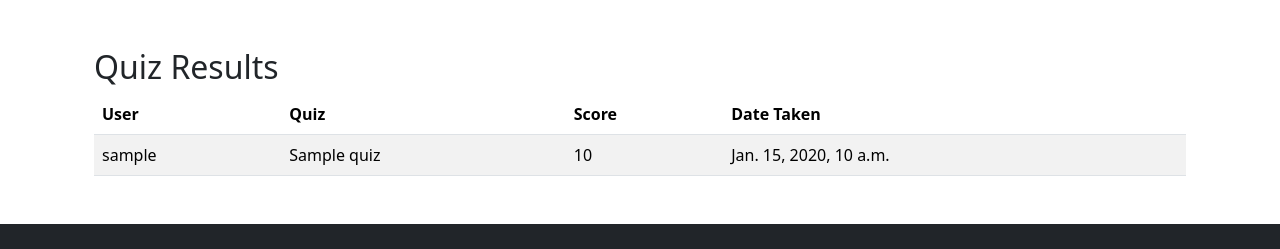
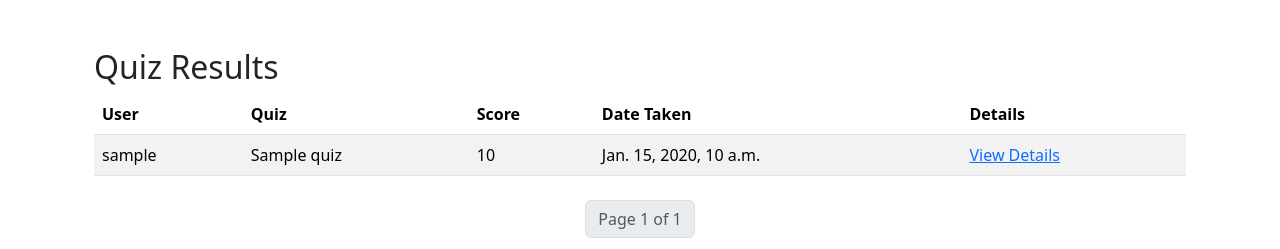
Before and after one commit to DarrelN15/Online-Quiz, a Django app: page /admin/results/quiz/results/ in a window 1280 px wide. Shown: the part 56-305 px from the top of the page. Run offline with Django 5.2, Linux system fonts and the light colour scheme; a user stored in the database is signed in; tables that the repository leaves empty hold one stand-in row (values such as "Sample post"); some libraries are stand-ins or nearby versions.

Commit message:
Incorporating view details for admin accounts.

```diff
--- a/quiz/models.py
+++ b/quiz/models.py
@@ -1,5 +1,7 @@
 from django.db import models
 from django.contrib.auth.models import User
+from django.utils import timezone
+
 
 class Quiz(models.Model):
     title = models.CharField(max_length=200)
@@ -38,15 +40,16 @@ class QuizAttempt(models.Model):
     quiz = models.ForeignKey(Quiz, on_delete=models.CASCADE)
     score = models.IntegerField()
     date_taken = models.DateTimeField(auto_now_add=True)
+    # date_taken = timezone.now()
 
     def __str__(self):
         return f'{self.user.username} - {self.quiz.title} - Score: {self.score}'
 
 class QuestionResponse(models.Model):
-    attempt = models.ForeignKey(QuizAttempt, related_name='responses', on_delete=models.CASCADE)
+    attempt = models.ForeignKey(QuizAttempt, on_delete=models.CASCADE)
     question = models.ForeignKey(Question, on_delete=models.CASCADE)
+    is_correct = models.BooleanField()
     selected_options = models.ManyToManyField(Option)
-    is_correct = models.BooleanField(default=False)
 
     def __str__(self):
         return f'{self.question.text} - {self.is_correct}'
--- a/quiz/templates/quiz_results.html
+++ b/quiz/templates/quiz_results.html
@@ -13,23 +13,56 @@
                 <th>Quiz</th>
                 <th>Score</th>
                 <th>Date Taken</th>
+                <th>Details</th>
             </tr>
         </thead>
         <tbody>
-            {% for attempt in attempts %}
+            {% for attempt in page_obj %}
             <tr>
                 <td>{{ attempt.user.username }}</td>
                 <td>{{ attempt.quiz.title }}</td>
                 <td>{{ attempt.score }}</td>
                 <td>{{ attempt.date_taken }}</td>
-            </tr>
-            {% empty %}
-            <tr>
-                <td colspan="4">No quiz attempts found.</td>
+                <td><a href="{% url 'quiz_attempt_detail' attempt.id %}">View Details</a></td>
             </tr>
             {% endfor %}
         </tbody>
     </table>
+
+    <!-- Pagination controls -->
+    <nav aria-label="Page navigation">
+        <ul class="pagination justify-content-center mt-4">
+            {% if page_obj.has_previous %}
+                <li class="page-item">
+                    <a class="page-link" href="?page=1" aria-label="First">
+                        <span aria-hidden="true">&laquo;&laquo;</span>
+                    </a>
+                </li>
+                <li class="page-item">
+                    <a class="page-link" href="?page={{ page_obj.previous_page_number }}" aria-label="Previous">
+                        <span aria-hidden="true">&laquo;</span>
+                    </a>
+                </li>
+            {% endif %}
+
+            <li class="page-item disabled">
+                <span class="page-link">Page {{ page_obj.number }} of {{ page_obj.paginator.num_pages }}</span>
+            </li>
+
+            {% if page_obj.has_next %}
+                <li class="page-item">
+                    <a class="page-link" href="?page={{ page_obj.next_page_number }}" aria-label="Next">
+                        <span aria-hidden="true">&raquo;</span>
+                    </a>
+                </li>
+                <li class="page-item">
+                    <a class="page-link" href="?page={{ page_obj.paginator.num_pages }}" aria-label="Last">
+                        <span aria-hidden="true">&raquo;&raquo;</span>
+                    </a>
+                </li>
+            {% endif %}
+        </ul>
+    </nav>
 </div>
 {% endblock %}
 
--- a/quiz/urls.py
+++ b/quiz/urls.py
@@ -6,8 +6,9 @@ urlpatterns = [
     path('test-logging/', views.test_logging, name='test_logging'),
     path('about/', views.about, name='about'),
     path('quizzes/', views.quizzes_view, name='quizzes'),
-    path('quiz/<int:quiz_id>/', views.quiz_detail, name='quiz_detail'),
-    path('quiz/<int:quiz_id>/submit/', views.submit_quiz, name='submit_quiz'),
+    path('quiz/attempt/<int:attempt_id>/', views.quiz_attempt_detail, name='quiz_attempt_detail'),  # Detail view for quiz attempts
+    path('quiz/<int:quiz_id>/', views.quiz_detail, name='quiz_detail'),  # Detail view for quizzes
+    path('quiz/<int:quiz_id>/submit', views.submit_quiz, name='submit_quiz'),
     path('register/', views.register, name='register'),
     path('logout/', views.logout_view, name='logout'),
     path('quiz/results/', views.quiz_results_view, name='quiz_results'),
--- a/quiz/views.py
+++ b/quiz/views.py
@@ -1,6 +1,7 @@
 from django.http import HttpResponse
 import random
 from django.shortcuts import render, get_object_or_404
+from django.urls import reverse
 from .models import Quiz, Question, Option, QuizAttempt, QuestionResponse
 from django.contrib.auth.decorators import login_required
 from django.contrib.auth.forms import UserCreationForm
@@ -62,11 +63,9 @@ def quiz_detail(request, quiz_id):
     return render(request, 'quiz_detail.html', {'quiz': quiz, 'questions': questions, 'score': score, 'total': total})
 
 
-
 @login_required
 def submit_quiz(request, quiz_id):
     logger.debug(f"Submit Quiz view called for quiz_id: {quiz_id}")
-    # logger.info(f"Submit quiz view called for quiz_id: {quiz_id} by user: {request.user}")
 
     if request.method == 'POST':
         quiz = get_object_or_404(Quiz, id=quiz_id)
@@ -90,7 +89,6 @@ def submit_quiz(request, quiz_id):
             if is_correct:
                 score += 1
 
-            # Log each question's response
             logger.debug(f"Question {question.id} answered. Correct: {is_correct}, Selected options: {[option.id for option in selected_options]}")
 
             try:
@@ -110,10 +108,14 @@ def submit_quiz(request, quiz_id):
         except Exception as e:
             logger.error(f"Error updating QuizAttempt with final score: {e}")
 
-        return render(request, 'quiz_results.html', {'quiz': quiz, 'score': score, 'total': total_questions})
+        # Render the results on the same page
+        return render(request, 'quiz_detail.html', {
+            'quiz': quiz,
+            'score': score,
+            'total': total_questions,
+            'questions': questions
+        })
 
-    # If it's not a POST request, redirect to the quiz detail page
-    logger.warning(f"Non-POST request received for submit_quiz view for quiz_id: {quiz_id}")
     return redirect('quiz_detail', quiz_id=quiz_id)
 
 
@@ -134,11 +136,48 @@ def login_success_view(request):
 
 @staff_member_required
 def quiz_results_view(request):
-    logger.debug(f"Quiz results view called")
+    logger.debug("Quiz results view called")
     if not request.user.is_staff:
         return redirect('home')
+
     attempts = QuizAttempt.objects.all().order_by('-date_taken')
-    return render(request, 'quiz_results.html', {'attempts': attempts})
+    logger.debug(f"Found {attempts.count()} quiz attempts.")
+
+    paginator = Paginator(attempts, 10)  # Show 10 attempts per page
+    page_number = request.GET.get('page')
+    page_obj = paginator.get_page(page_number)
+
+    # Debugging URL generation
+    for attempt in page_obj:
+        print(reverse('quiz_attempt_detail', args=[attempt.id]))
+
+    return render(request, 'quiz_results.html', {'page_obj': page_obj})
+
+@login_required
+def quiz_attempt_detail(request, attempt_id):
+    attempt = get_object_or_404(QuizAttempt, id=attempt_id)
+    questions = attempt.quiz.questions.all()
+
+    # Prepare a list of dictionaries to pass to the template
+    question_data = []
+    for question in questions:
+        # Assuming questionresponse_set exists and is accessible
+        question_response = QuestionResponse.objects.get(attempt=attempt, question=question)
+        selected_options = question_response.selected_options.all()
+        question_data.append({
+            'question': question,
+            'correct_options': question.correct_options.all(),
+            'selected_options': selected_options,
+        })
+
+    context = {
+        'attempt': attempt,
+        'question_data': question_data,
+    }
+    return render(request, 'quiz_attempt_detail.html', context)
+
+
+
 
 def logout_view(request):
     logger.debug(f"Logout view called")
```
Also changed, not shown: quiz/templates/quiz_attempt_detail.html (added, +35 -0 lines), quiz/templates/quiz_detail.html (+1 -6 lines), quiz/migrations/0007_alter_questionresponse_attempt_and_more.py (added).
